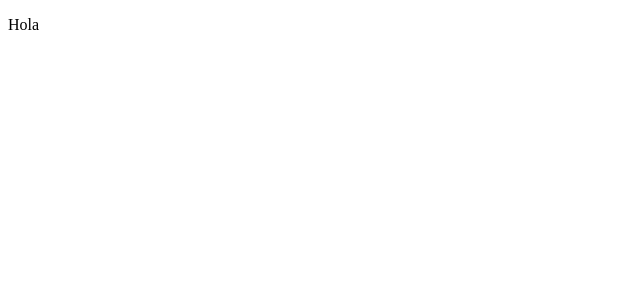
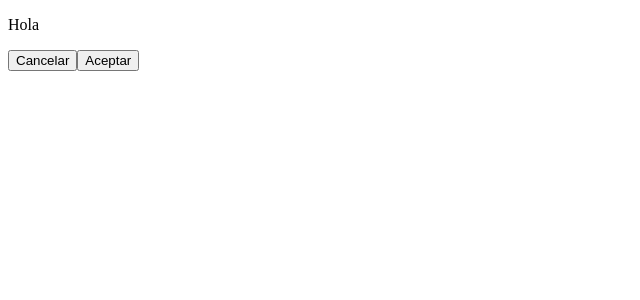
Before and after one commit to jsalazar1603/react-san-pedro, a React (Vite) app: page / in a window 1280 px wide. Shown: the top 300 px of the page, without its empty margins (0-640 px from the left). Built offline with nearby package versions, Linux system fonts and the light colour scheme.

Commit message:
crear componente botón

```diff
--- a/src/App.jsx
+++ b/src/App.jsx
@@ -1,7 +1,11 @@
+import Button from "./components/Button"
+
 const App = () =>{
   return(
     <>
       <p>Hola</p>
+      <Button content="Cancelar" />
+      <Button content="Aceptar" />
     </>
   )
 }
--- /dev/null
+++ b/src/components/Button.jsx
@@ -0,0 +1,9 @@
+const Button = ({content}) =>{
+    return(
+        <>
+            <button>{content}</button>
+        </>
+    )
+}
+
+export default Button
```
